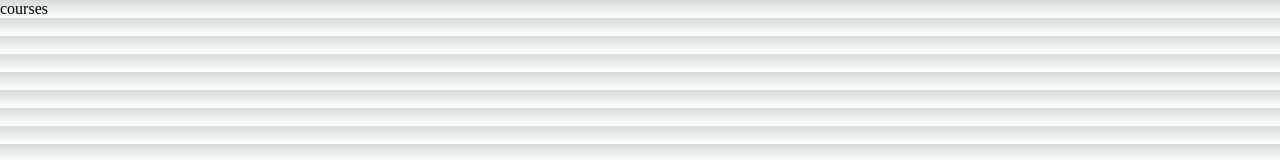
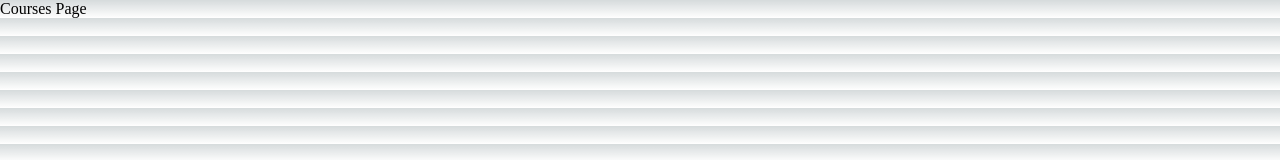
Before and after one commit to hamedAbdollahzade/next-js, a Next.js app: page /courses in a window 1280 px wide. Shown: the top 160 px of the page. Built offline with nearby package versions, Linux system fonts and the light colour scheme.

Commit message:
توسعه Dynamic Route

```diff
--- a/pages/courses.jsx
+++ /dev/null
@@ -1,5 +0,0 @@
-const courses = () => {
-  return <div>courses</div>;
-};
-
-export default courses;
--- /dev/null
+++ b/pages/courses/[id].jsx
@@ -0,0 +1,5 @@
+const CoursesPage = () => {
+  return <div> Dynamic Route</div>;
+};
+
+export default CoursesPage;
--- /dev/null
+++ b/pages/courses/index.jsx
@@ -0,0 +1,5 @@
+const Courses = () => {
+  return <div>Courses Page </div>;
+};
+
+export default Courses;
```
